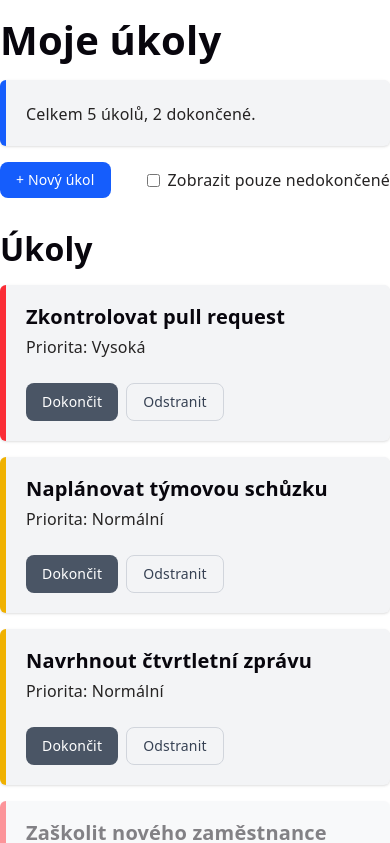
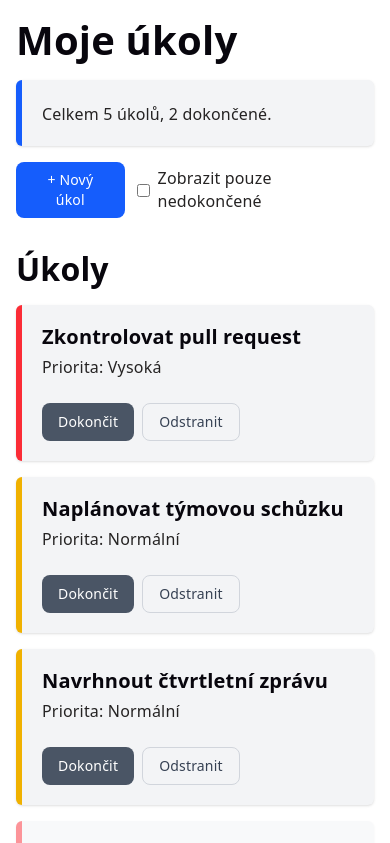
Before and after one commit to sonicka/todoapp-vue, a Vue app: page / in a window 390 px wide. Shown: the top 843 px of the page. Built offline with nearby package versions, Linux system fonts and the light colour scheme.

Commit message:
styling fix

```diff
--- a/src/App.vue
+++ b/src/App.vue
@@ -37,7 +37,7 @@ const {
 </script>
 
 <template>
-  <div class="flex justify-center flex-col gap-8 py-4">
+  <div class="flex flex-col items-center gap-8 py-4 px-4 sm:px-6 lg:px-0">
     <TodosHeader
       :total-todos-number="totalTodosNumber"
       :finished-todos-number="finishedTodosNumber"
```
